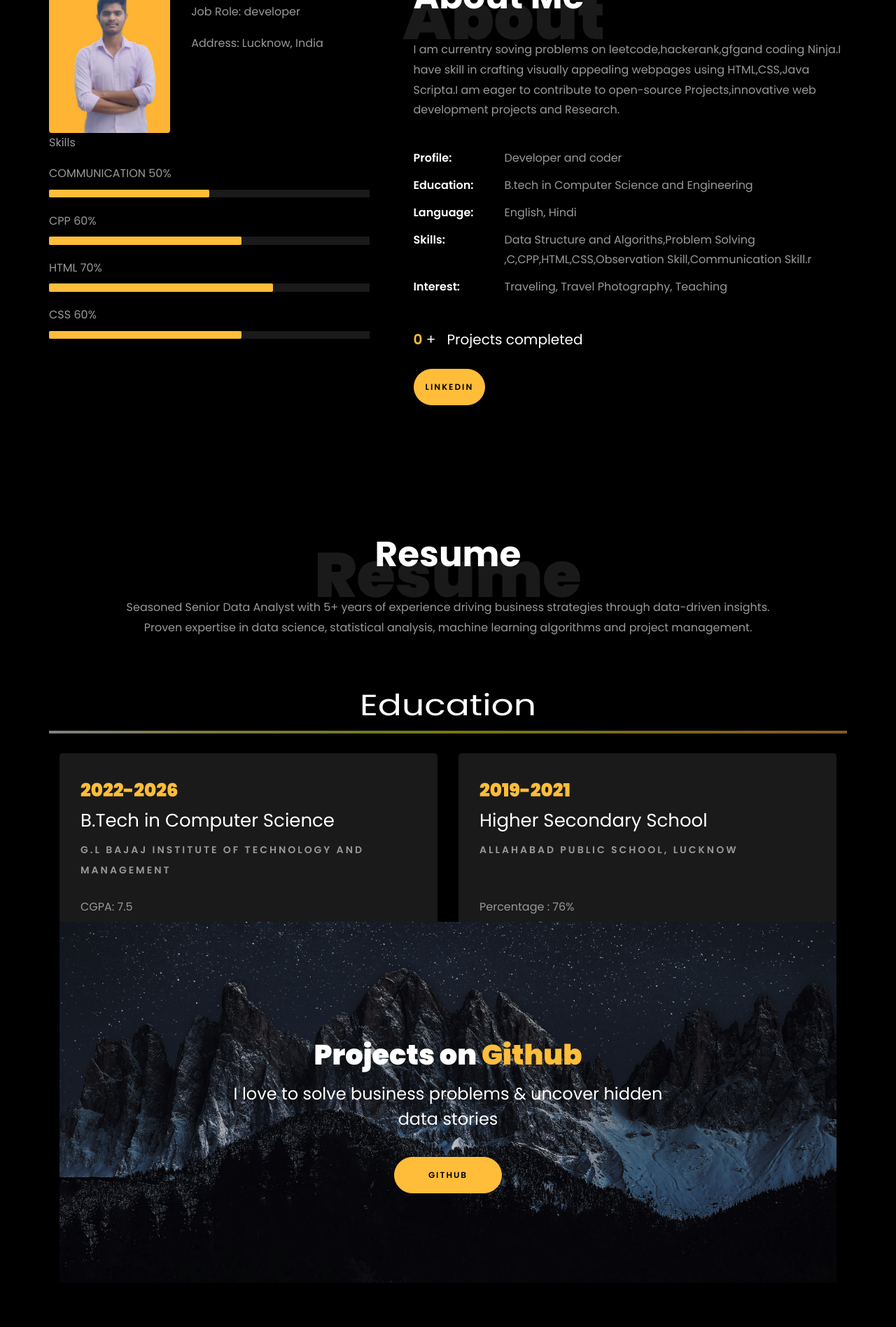
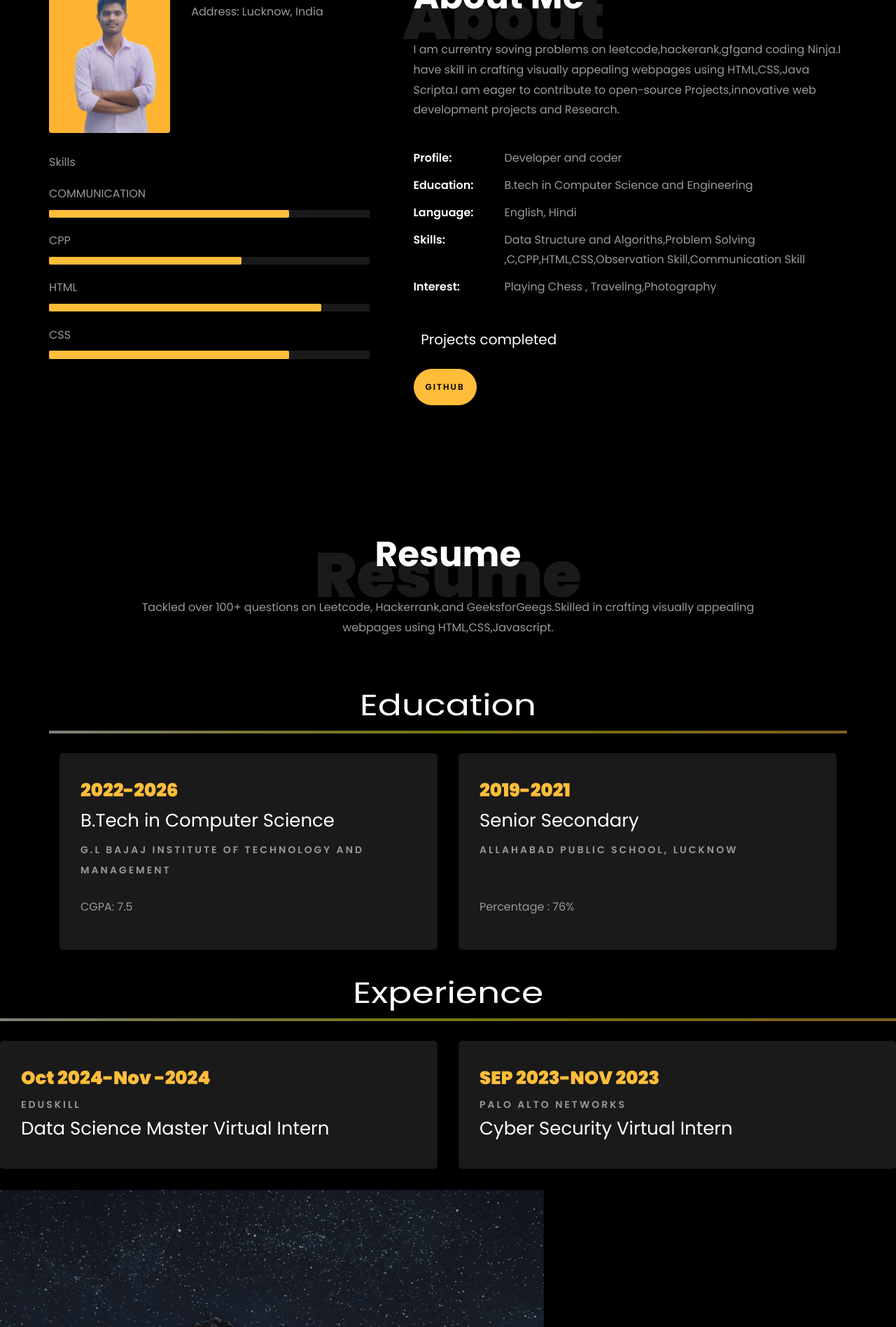
Before and after one commit to Sudhanshu9336/sudhanshunew.github.io, a plain HTML site: page index.html in a window 1280 px wide. Shown: the part 904-2800 px from the top of the page at 70% size. Drawn offline with Linux system fonts and the light colour scheme; animation ran at ten frames a second; files whose address does not match are found by name.

Commit message:
Update index.html to chnges html

```diff
--- a/index.html
+++ b/index.html
@@ -190,9 +190,15 @@
 			            <h2>Student at GL BAJAJ</h2>
 						<!-- <h2 class="d-flex" style="margin-bottom: 0">With over 5 years of experience</h2> -->
 						<!-- <br> -->
-			            <p>
-							<a href="https://github.com/Sudhanshu9336" class="btn btn-white btn-outline-white py-3 px-4">My works</a></p>
-		            </div>
+						<p style="display: flex; justify-content: center; gap: 10px;">
+							<a href="https://www.linkedin.com/in/sudhanshu-gupta-876a0a204?utm_source=share&utm_campaign=share_via&utm_content=profile&utm_medium=android_app"
+							   class="btn btn-white btn-outline-white py-3 px-4"
+							   style="text-decoration: none; display: inline-block;">LinkedIn</a>
+
+							<a href="https://www.instagram.com/sudhanshu_4877?igsh=OXhtYTB0bHllano="
+							   class="btn btn-white btn-outline-white py-3 px-4"
+							   style="text-decoration: none; display: inline-block;">Instagram</a>
+						</p>
 		          </div>
 	        	</div>
 	        </div>
@@ -220,38 +226,36 @@
 									<div class="col-sm-6 col-md-7">
 									  <div class="about-info">
 										<p><span class="title-s">Name: </span> <span>Sudhanshu Gupta</span></p>
-
-										<p><span class="title-s">Job Role: </span> <span>developer</span></p>
 										<p><span class="title-s">Address: </span> <span>Lucknow, India</span></p>
 									  </div>
 									</div>
 								  </div>
 
-								<div class="skill-mf">
+								<div class="skill-mf"><br>
 									<p class="title-s">Skills</p>
 
 
-									<span>COMMUNICATION</span> <span class="pull-right">50%</span>
+									<span>COMMUNICATION</span> <span class="pull-right"></span>
 									<div class="progress">
-										<div class="progress-bar" role="progressbar" style="width: 50%" aria-valuenow="85" aria-valuemin="0"
+										<div class="progress-bar" role="progressbar" style="width: 75%" aria-valuenow="85" aria-valuemin="0"
 											aria-valuemax="100"></div>
 									</div>
 
-									<span>CPP</span> <span class="pull-right">60%</span>
+									<span>CPP</span> <span class="pull-right"></span>
 									<div class="progress">
 										<div class="progress-bar" role="progressbar" style="width: 60%" aria-valuenow="90" aria-valuemin="0"
 											aria-valuemax="100"></div>
 									</div>
 
-									<span>HTML</span> <span class="pull-right">70%</span>
+									<span>HTML</span> <span class="pull-right"></span>
 									<div class="progress">
-										<div class="progress-bar" role="progressbar" style="width: 70%" aria-valuenow="85" aria-valuemin="0"
+										<div class="progress-bar" role="progressbar" style="width: 85%" aria-valuenow="85" aria-valuemin="0"
 											aria-valuemax="100"></div>
 									</div>
 
-									<span>CSS</span> <span class="pull-right">60%</span>
+									<span>CSS</span> <span class="pull-right"></span>
 									<div class="progress">
-										<div class="progress-bar" role="progressbar" style="width: 60%" aria-valuenow="80" aria-valuemin="0"
+										<div class="progress-bar" role="progressbar" style="width: 75%" aria-valuenow="80" aria-valuemin="0"
 											aria-valuemax="100"></div>
 									</div>
 								</div>
@@ -273,8 +277,8 @@
 									<li class="d-flex"><span>Education:</span> <span>B.tech in Computer Science and Engineering</span></li>
 									<li class="d-flex"><span>Language:</span> <span>English, Hindi</span></li>
 
-									<li class="d-flex"><span>Skills:</span> <span>Data Structure and Algoriths,Problem Solving ,C,CPP,HTML,CSS,Observation Skill,Communication Skill.r</span></li>
-									<li class="d-flex"><span>Interest:</span> <span>Traveling, Travel Photography, Teaching</span></li>
+									<li class="d-flex"><span>Skills:</span> <span>Data Structure and Algoriths,Problem Solving ,C,CPP,HTML,CSS,Observation Skill,Communication Skill</span></li>
+									<li class="d-flex"><span>Interest:</span> <span>Playing Chess , Traveling,Photography</span></li>
 
 								</ul>
 							</div>
@@ -284,10 +288,10 @@
 						<div class="counter-wrap ftco-animate d-flex mt-md-3">
 							<div class="text">
 								<p class="mb-4">
-									<span class="number" data-number="1">0</span> <span>+</span>
+
 									<span>&nbsp; Projects completed</span>
 								</p>
-								<p><a href="https://www.linkedin.com/in/sudhanshu-gupta-876a0a204?utm_source=share&utm_campaign=share_via&utm_content=profile&utm_medium=android_app" class="btn btn-primary py-3 px-3">LinkedIn</a></p>
+								<p><a href="https://github.com/Sudhanshu9336" class="btn btn-primary py-3 px-3">GitHub</a></p>
 							</div>
 						</div>
 					</div>
@@ -305,7 +309,7 @@
           <div class="col-md-10 heading-section text-center ftco-animate">
           	<h1 class="big big-2">Resume</h1>
             <h2 class="mb-4">Resume</h2>
-            <p>Seasoned Senior Data Analyst with 5+ years of experience driving business strategies through data-driven insights. Proven expertise in data science, statistical analysis, machine learning algorithms and project management.</p>
+            <p>Tackled over 100+ questions on Leetcode, Hackerrank,and GeeksforGeegs.Skilled in crafting visually appealing webpages using HTML,CSS,Javascript. </p>
           </div>
         </div>
 
@@ -333,7 +337,7 @@
     			<div class="col-md-6">
     				<div class="resume-wrap ftco-animate">
     					<span class="date">2019-2021</span>
-    					<h2>Higher Secondary School</h2>
+    					<h2>Senior Secondary </h2>
     					<span class="position">Allahabad Public School, Lucknow </span>
 						<br>
 						<br>
@@ -345,27 +349,43 @@
     	</div>
     </section>
 
-
-
-
-	<section class="ftco-section ftco-no-pt ftco-no-pb ftco-counter img" id="section-counter">
-      <div class="container">
-
-
-	  <div class="ftco-section ftco-hireme img margin-top" style="background-image: url(images/bg_1.jpg)">
-			<!-- <div class="container"> -->
-				<div class="row justify-content-center">
+	<div class="row">
+		<h1 class="big-4">Experience</h1>
+		<div class="underline"></div>
+	  </div>
+	  <br>
+	  <div class="row">
+		<div class="col-md-6">
+		  <div class="resume-wrap ftco-animate">
+			<span class="date">Oct 2024-Nov -2024</span><br>
+			<span class="position">Eduskill</span>
+			<h2>Data Science Master Virtual Intern</h2>
+		  </div>
+		</div>
+			<div class="col-md-6">
+			  <div class="resume-wrap ftco-animate">
+				<span class="date">SEP 2023-NOV 2023</span><br>
+				<span class="position">Palo Alto Networks</span>
+				<h2>Cyber Security Virtual Intern</h2>
+			  </div>
+			</div>
+			<section class="ftco-section ftco-no-pt ftco-no-pb ftco-counter img"
+			id="section-counter"
+			style="height: 100vh; display: flex; align-items: center; justify-content: center; margin: 0; padding: 0; background-image: url(images/bg_1.jpg); background-size: cover; background-position: center; background-repeat: no-repeat;">
+	   <div class="container" style="width: 100%; height: 100%;">
+		   <div class="row justify-content-center align-items-center" style="height: 100%;">
 			   <div class="col-md-7 ftco-animate text-center">
-						<h2>Projects on<span> Github  </span> </h2>
-						<div class="heading"> <h4> I love to solve business problems &amp; uncover hidden data stories </h4>
+				   <h2>Projects on<span> Github</span></h2>
+				   <div class="heading">
+					   <h4>I love to solve business problems &amp; uncover hidden data stories</h4>
 					   <br>
 					   <p><a href="https://github.com/Sudhanshu9336" class="btn btn-primary py-3 px-5">GitHub</a></p>
 				   </div>
 			   </div>
 		   </div>
-			<!-- </div> -->
 	   </div>
    </section>
+
 
 
 
```
Also changed, not shown: prj_1.jpg (deleted). Lines whose indentation alone changed are shown as unchanged.
